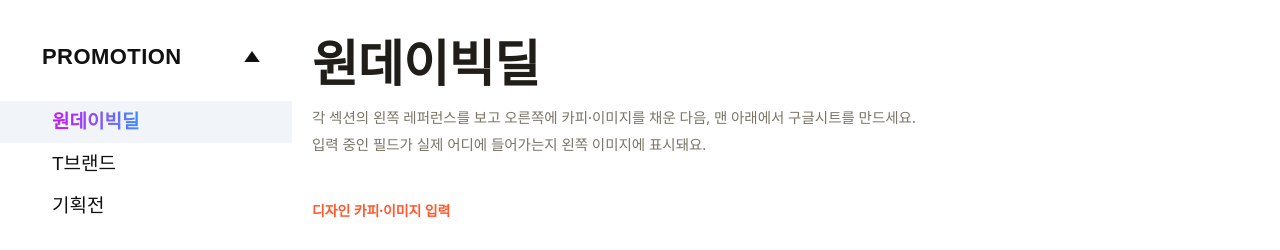
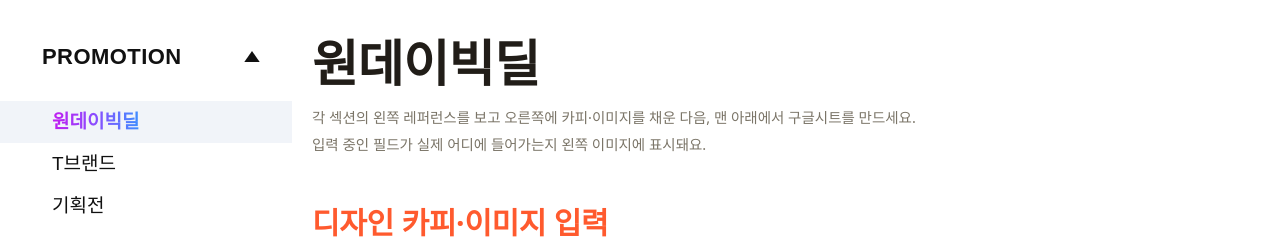
Before and after one commit to jeremieshin/onedaybigdeal-site, a plain HTML site: page index.html in a window 1280 px wide. Shown: the part 62-312 px from the top of the page. Drawn offline with Linux system fonts and the light colour scheme; a web font is replaced by a local one.

Commit message:
디자인/배너 카피·이미지 입력 라벨 텍스트 크기 14px -> 30px로 확대
Co-Authored-By: Claude Sonnet 5 <noreply@anthropic.com>
Claude-Session: https://claude.ai/code/session_012w4E5aXiqFExizXyg9Exz4

```diff
--- a/index.html
+++ b/index.html
@@ -154,7 +154,7 @@
      (좌/우 두 칸)로 내려가서 정확히 원하는 위치에 놓여요. */
   .card-head{display:flex;align-items:center;gap:10px;margin-bottom:0;grid-column:1/-1;}
   .card-head h2{font-size:22.3px;margin:0;letter-spacing:-0.005em;}
-  .section-badge{grid-column:1/-1;margin-bottom:8px;font-size:14px;font-weight:700;color:var(--accent);letter-spacing:-0.01em;}
+  .section-badge{grid-column:1/-1;margin-bottom:8px;font-size:30px;font-weight:700;color:var(--accent);letter-spacing:-0.01em;}
 
   .field-row{display:flex;flex-direction:column;gap:14px;}
   .field-row.single{display:flex;}
```
